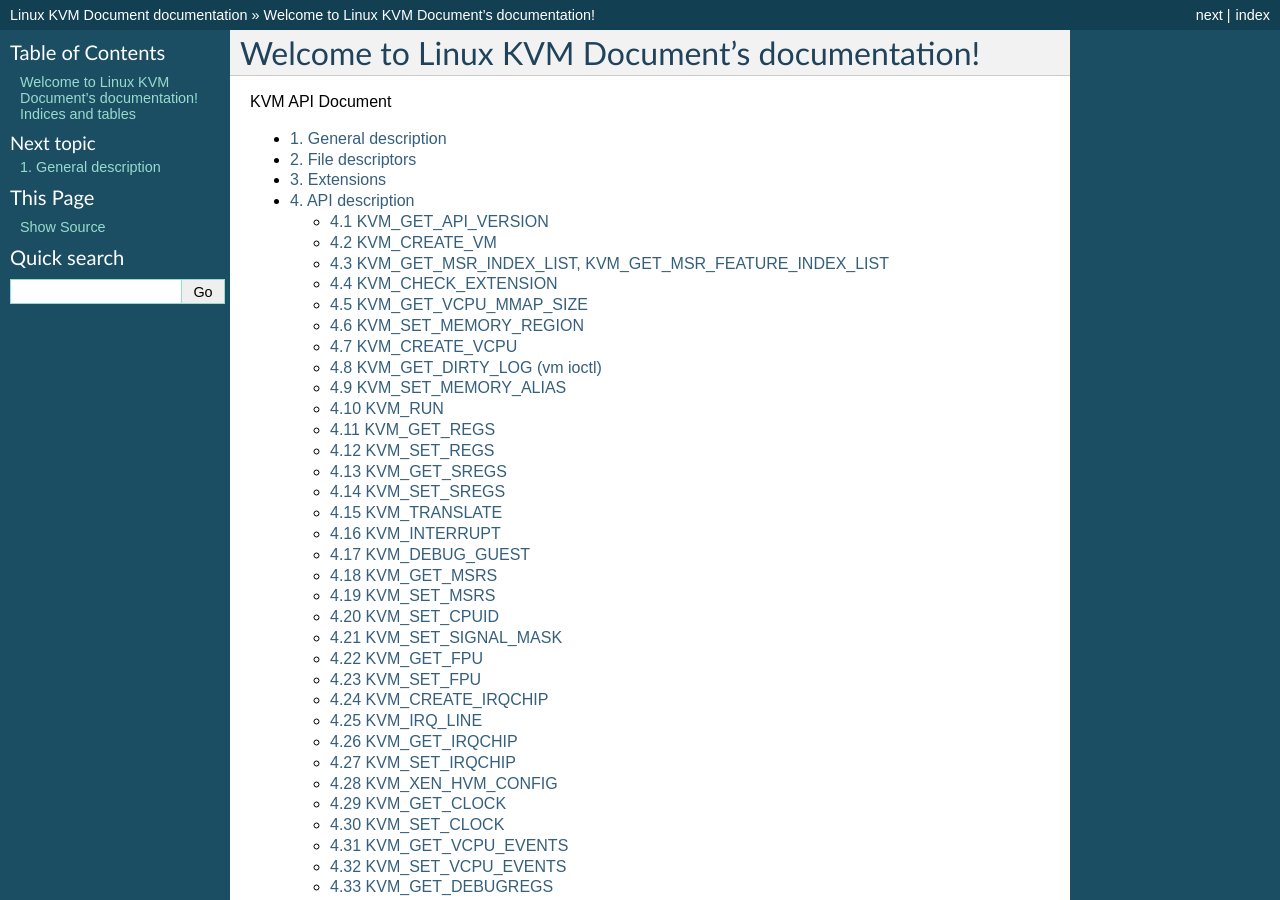
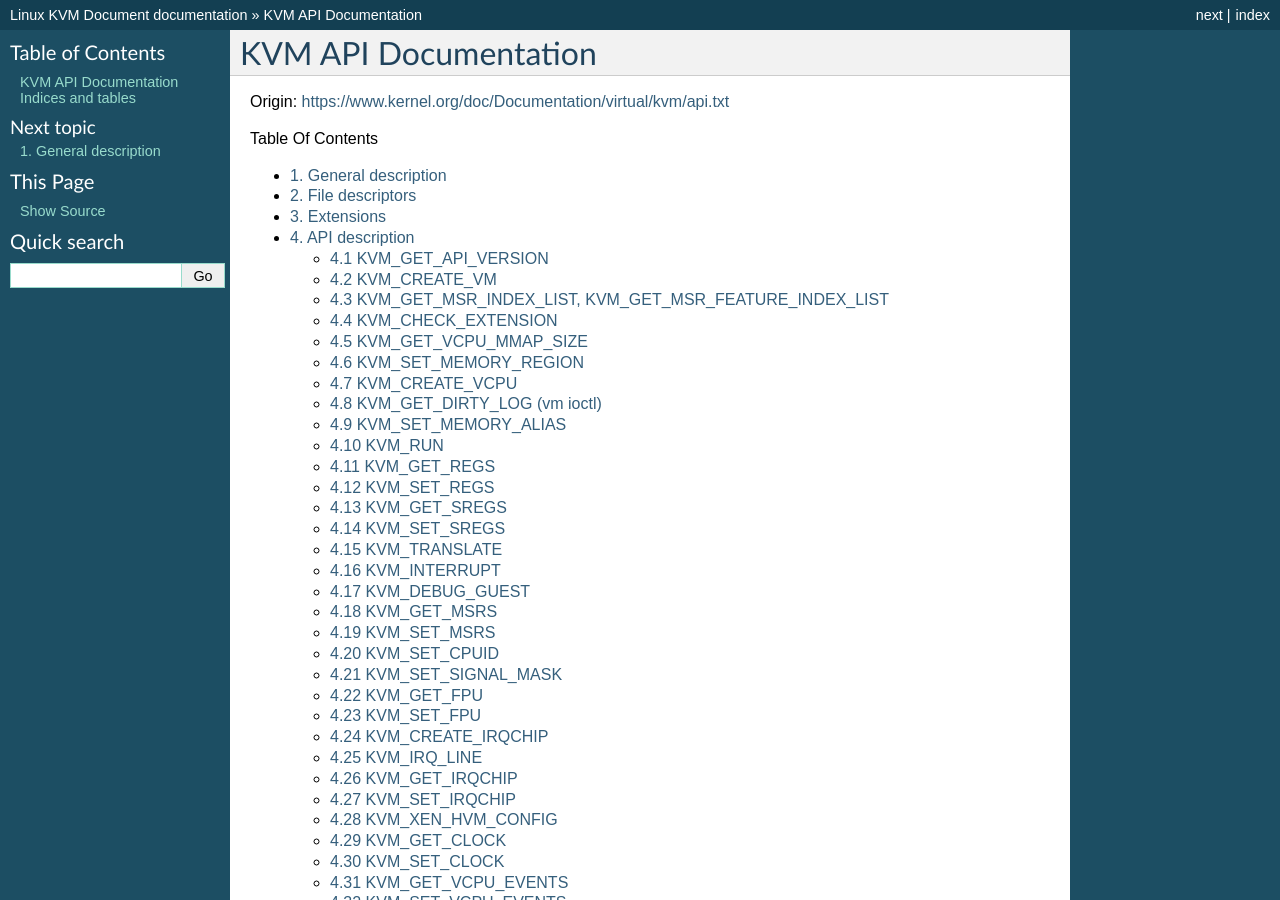
Before and after one commit to takumin/sohinx-kvm-api, a Sphinx documentation site: the page built from source/index.rst, in a window 1280 px wide and 900 px high. Built offline with Sphinx 7.4.7, drawn with Linux system fonts in a browser that asks for light colours; some of the changed text lies outside the part shown.

Commit message:
fix top page

```diff
--- a/source/index.rst
+++ b/source/index.rst
@@ -3,12 +3,14 @@
    You can adapt this file completely to your liking, but it should at least
    contain the root `toctree` directive.
 
-Welcome to Linux KVM Document's documentation!
-=================================================================
+KVM API Documentation
+=====================
+
+Origin: https://www.kernel.org/doc/Documentation/virtual/kvm/api.txt
 
 .. toctree::
    :maxdepth: 2
-   :caption: KVM API Document
+   :caption: Table Of Contents
    :glob:
 
    /api/*
```
